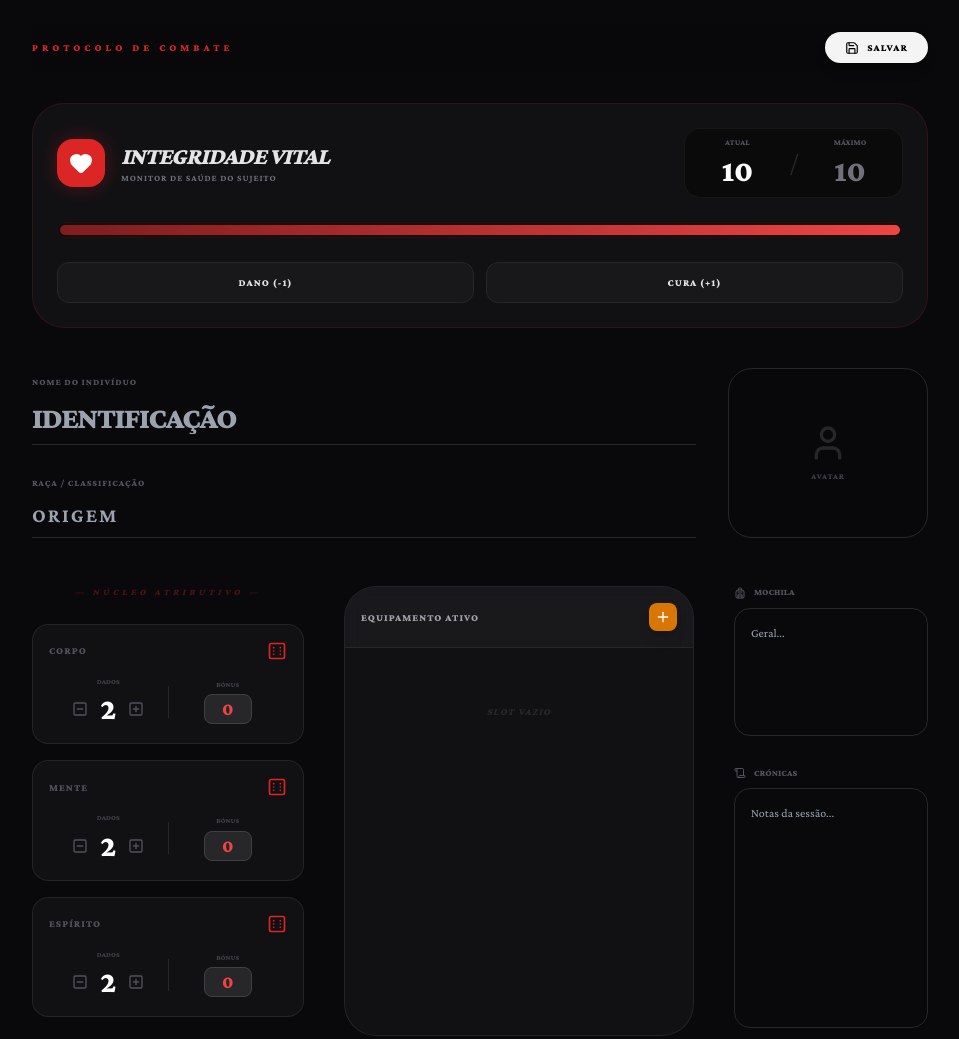
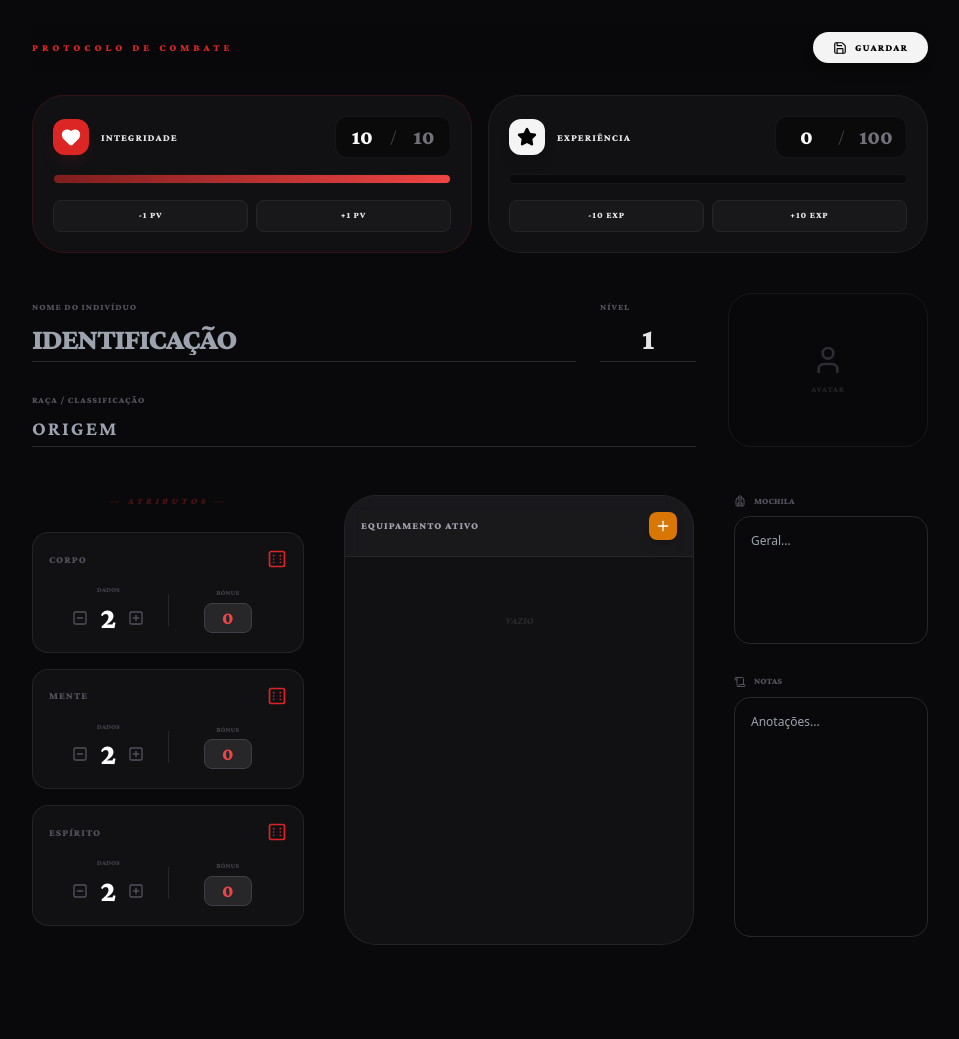
Before and after one commit to brunolpw/3dados-1vida-1rpg, a plain HTML site: page index.html in a window 1280 px wide. Shown: the whole page, without its empty margins (160-1119 px from the left). After the commit the page ends 977 px from the top, so only its background shows below. Drawn offline with nearby package versions, Linux system fonts and the light colour scheme.

Commit message:
Refactor HTML structure and update labels

```diff
--- a/index.html
+++ b/index.html
@@ -7,7 +7,7 @@
     <meta name="description" content="Ficha de RPG d6 - 3 Dados e 1 Vida">
     <title>Ficha RPG d6 PWA</title>
 
-    <!-- PWA Manifest (Inline para manter arquivo único) -->
+    <!-- PWA Manifest (Inline) -->
     <link rel="manifest" id="pwa-manifest">
 
     <!-- Tailwind CSS -->
@@ -39,7 +39,6 @@
             border-radius: 10px;
         }
 
-        /* Estética de Aplicativo */
         .app-card {
             background: rgba(24, 24, 27, 0.6);
             backdrop-filter: blur(10px);
@@ -52,84 +51,105 @@
     <div class="max-w-4xl mx-auto mt-2">
 
         <!-- Header & Controles de APP -->
-        <div class="flex justify-between items-center mb-8 sticky top-0 z-50 bg-[#09090b]/80 py-2 backdrop-blur-md">
+        <div class="flex justify-between items-center mb-6 sticky top-0 z-50 bg-[#09090b]/80 py-2 backdrop-blur-md">
             <div>
                 <h1 class="text-[10px] font-black uppercase tracking-[0.4em] text-red-600">Protocolo de Combate</h1>
             </div>
             <div class="flex items-center gap-3">
-                <span id="save-msg" class="text-[9px] font-bold uppercase text-emerald-500 opacity-0 transition-opacity">Dados Gravados</span>
+                <span id="save-msg" class="text-[9px] font-bold uppercase text-emerald-500 opacity-0 transition-opacity">Ficha Guardada</span>
                 <button onclick="saveSheet()" class="bg-zinc-100 hover:bg-white text-black px-5 py-2 rounded-full text-[10px] font-black uppercase tracking-widest shadow-lg flex items-center gap-2 active:scale-95 transition-all">
-                    <i data-lucide="save" class="w-3.5 h-3.5"></i> Salvar
+                    <i data-lucide="save" class="w-3.5 h-3.5"></i> Guardar
                 </button>
             </div>
         </div>
 
-        <!-- Pontos de Vida (Destaque Superior) -->
-        <section class="app-card rounded-[2rem] p-6 mb-10 border-red-900/30">
-            <div class="flex flex-col md:flex-row justify-between items-center gap-6 mb-6">
-                <div class="flex items-center gap-4">
-                    <div class="p-3 bg-red-600 rounded-2xl shadow-[0_0_20px_rgba(220,38,38,0.3)]">
-                        <i data-lucide="heart" class="text-white fill-current w-6 h-6"></i>
+        <!-- Barras de Status (Vida e EXP) -->
+        <div class="grid grid-cols-1 md:grid-cols-2 gap-4 mb-10">
+            <!-- Vida -->
+            <section class="app-card rounded-[2rem] p-5 border-red-900/30">
+                <div class="flex justify-between items-center mb-4">
+                    <div class="flex items-center gap-3">
+                        <div class="p-2 bg-red-600 rounded-xl shadow-lg shadow-red-900/20">
+                            <i data-lucide="heart" class="text-white fill-current w-5 h-5"></i>
+                        </div>
+                        <span class="text-[10px] font-black uppercase tracking-widest">Integridade</span>
                     </div>
-                    <div>
-                        <h2 class="text-2xl font-black uppercase tracking-tighter italic">Integridade Vital</h2>
-                        <p class="text-[9px] font-bold text-zinc-500 uppercase tracking-widest">Monitor de Saúde do Sujeito</p>
+                    <div class="flex items-center gap-2 bg-black/40 p-1.5 rounded-xl border border-white/5">
+                        <input type="number" id="hp-current" oninput="updateBars()" class="bg-transparent text-xl font-black text-white w-10 text-center outline-none" value="10">
+                        <span class="text-zinc-700">/</span>
+                        <input type="number" id="hp-max" oninput="updateBars()" class="bg-transparent text-xl font-black text-zinc-500 w-10 text-center outline-none" value="10">
                     </div>
                 </div>
+                <div class="relative h-2.5 bg-zinc-950 rounded-full overflow-hidden border border-white/5">
+                    <div id="hp-bar" class="h-full bg-gradient-to-r from-red-900 to-red-500 transition-all duration-700" style="width: 100%"></div>
+                </div>
+                <div class="grid grid-cols-2 gap-2 mt-4">
+                    <button onclick="changeStatus('hp-current', -1)" class="py-2 bg-zinc-900 hover:bg-red-900/20 rounded-lg text-[9px] font-black uppercase tracking-widest border border-zinc-800">-1 PV</button>
+                    <button onclick="changeStatus('hp-current', 1)" class="py-2 bg-zinc-900 hover:bg-emerald-900/20 rounded-lg text-[9px] font-black uppercase tracking-widest border border-zinc-800">+1 PV</button>
+                </div>
+            </section>
 
-                <div class="flex items-center gap-2 bg-black/40 p-2 rounded-2xl border border-white/5 shadow-inner">
-                    <div class="flex flex-col items-center px-4">
-                        <label class="text-[8px] font-black text-zinc-600 uppercase mb-1">Atual</label>
-                        <input type="number" id="hp-current" oninput="updateHP()" class="bg-transparent text-3xl font-black text-white w-14 text-center outline-none focus:text-red-500" value="10">
+            <!-- Experiência -->
+            <section class="app-card rounded-[2rem] p-5 border-zinc-700/30">
+                <div class="flex justify-between items-center mb-4">
+                    <div class="flex items-center gap-3">
+                        <div class="p-2 bg-zinc-100 rounded-xl shadow-lg">
+                            <i data-lucide="star" class="text-black fill-current w-5 h-5"></i>
+                        </div>
+                        <span class="text-[10px] font-black uppercase tracking-widest">Experiência</span>
                     </div>
-                    <div class="text-2xl font-thin text-zinc-800">/</div>
-                    <div class="flex flex-col items-center px-4">
-                        <label class="text-[8px] font-black text-zinc-600 uppercase mb-1">Máximo</label>
-                        <input type="number" id="hp-max" oninput="updateHP()" class="bg-transparent text-3xl font-black text-zinc-500 w-14 text-center outline-none focus:text-white" value="10">
+                    <div class="flex items-center gap-2 bg-black/40 p-1.5 rounded-xl border border-white/5">
+                        <input type="number" id="exp-current" oninput="updateBars()" class="bg-transparent text-xl font-black text-white w-12 text-center outline-none" value="0">
+                        <span class="text-zinc-700">/</span>
+                        <input type="number" id="exp-max" oninput="updateBars()" class="bg-transparent text-xl font-black text-zinc-500 w-12 text-center outline-none" value="100">
                     </div>
                 </div>
-            </div>
+                <div class="relative h-2.5 bg-zinc-950 rounded-full overflow-hidden border border-white/5">
+                    <div id="exp-bar" class="h-full bg-gradient-to-r from-zinc-600 to-zinc-200 transition-all duration-700" style="width: 0%"></div>
+                </div>
+                <div class="grid grid-cols-2 gap-2 mt-4">
+                    <button onclick="changeStatus('exp-current', -10)" class="py-2 bg-zinc-900 rounded-lg text-[9px] font-black uppercase tracking-widest border border-zinc-800">-10 EXP</button>
+                    <button onclick="changeStatus('exp-current', 10)" class="py-2 bg-zinc-900 rounded-lg text-[9px] font-black uppercase tracking-widest border border-zinc-800">+10 EXP</button>
+                </div>
+            </section>
+        </div>
 
-            <div class="relative h-4 bg-zinc-950 rounded-full border border-white/5 p-0.5 overflow-hidden">
-                <div id="hp-bar" class="h-full bg-gradient-to-r from-red-900 to-red-500 rounded-full transition-all duration-700 shadow-[0_0_15px_rgba(220,38,38,0.3)]" style="width: 100%"></div>
-            </div>
-
-            <div class="grid grid-cols-2 gap-3 mt-6">
-                <button onclick="changeHP(-1)" class="py-3 bg-zinc-900 hover:bg-red-900/20 rounded-xl text-[10px] font-black border border-zinc-800 uppercase tracking-widest transition-all">Dano (-1)</button>
-                <button onclick="changeHP(1)" class="py-3 bg-zinc-900 hover:bg-emerald-900/20 rounded-xl text-[10px] font-black border border-zinc-800 uppercase tracking-widest transition-all">Cura (+1)</button>
-            </div>
-        </section>
-
-        <!-- Informação Básica -->
+        <!-- Identificação -->
         <div class="grid grid-cols-1 md:grid-cols-12 gap-8 mb-12">
             <div class="md:col-span-9 space-y-6">
-                <div class="relative border-b border-zinc-800 focus-within:border-red-600 transition-colors">
-                    <label class="text-[9px] font-black text-zinc-600 uppercase tracking-widest">Nome do Indivíduo</label>
-                    <input id="char-name" type="text" class="bg-transparent w-full text-3xl font-black py-2 outline-none uppercase tracking-tighter" placeholder="IDENTIFICAÇÃO">
+                <div class="flex flex-col md:flex-row gap-6">
+                    <div class="flex-1 relative border-b border-zinc-800 focus-within:border-red-600 transition-colors">
+                        <label class="text-[9px] font-black text-zinc-600 uppercase tracking-widest">Nome do Indivíduo</label>
+                        <input id="char-name" type="text" class="bg-transparent w-full text-3xl font-black py-1 outline-none uppercase tracking-tighter" placeholder="IDENTIFICAÇÃO">
+                    </div>
+                    <div class="w-24 relative border-b border-zinc-800 focus-within:border-red-600 transition-colors">
+                        <label class="text-[9px] font-black text-zinc-600 uppercase tracking-widest">Nível</label>
+                        <input id="char-level" type="number" class="bg-transparent w-full text-3xl font-black py-1 outline-none text-center" value="1">
+                    </div>
                 </div>
                 <div class="relative border-b border-zinc-800 focus-within:border-red-600 transition-colors">
                     <label class="text-[9px] font-black text-zinc-600 uppercase tracking-widest">Raça / Classificação</label>
-                    <input id="char-race" type="text" class="bg-transparent w-full text-xl font-bold py-2 outline-none uppercase tracking-widest" placeholder="ORIGEM">
+                    <input id="char-race" type="text" class="bg-transparent w-full text-xl font-bold py-1 outline-none uppercase tracking-widest" placeholder="ORIGEM">
                 </div>
             </div>
-            <div class="md:col-span-3 flex flex-col items-center justify-center border border-zinc-800 rounded-3xl bg-zinc-950/20 p-4">
-                <i data-lucide="user" class="text-zinc-800 w-10 h-10"></i>
-                <span class="text-[8px] font-black text-zinc-700 uppercase mt-2 tracking-widest">Avatar</span>
+            <div class="md:col-span-3 flex flex-col items-center justify-center border border-zinc-800 rounded-3xl bg-zinc-950/20 p-4 opacity-50">
+                <i data-lucide="user" class="text-zinc-600 w-8 h-8"></i>
+                <span class="text-[8px] font-black text-zinc-700 uppercase mt-2 tracking-widest tracking-tighter">Avatar</span>
             </div>
         </div>
 
-        <!-- Main Content -->
+        <!-- Main Grid -->
         <div class="grid grid-cols-1 lg:grid-cols-12 gap-10">
 
             <!-- Atributos -->
             <section class="lg:col-span-4 space-y-6">
-                <h3 class="text-center text-[9px] font-black text-red-700 uppercase tracking-[0.4em] opacity-40 italic">— Núcleo Atributivo —</h3>
+                <h3 class="text-center text-[9px] font-black text-red-700 uppercase tracking-[0.4em] opacity-40 italic">— Atributos —</h3>
                 <div id="attributes-list" class="space-y-4">
-                    <!-- Dinâmico via JS -->
+                    <!-- Dinâmico -->
                 </div>
             </section>
 
-            <!-- Itens Ativos -->
+            <!-- Equipamento -->
             <section class="lg:col-span-5">
                 <div class="app-card rounded-[2rem] overflow-hidden flex flex-col min-h-[450px]">
                     <div class="bg-zinc-800/40 p-4 flex justify-between items-center border-b border-zinc-800">
@@ -148,20 +168,20 @@
             <section class="lg:col-span-3 space-y-6">
                 <div class="space-y-2">
                     <label class="text-[9px] font-black text-zinc-600 uppercase flex items-center gap-2"><i data-lucide="backpack" class="w-3 h-3"></i> Mochila</label>
-                    <textarea id="char-inv" class="w-full bg-zinc-950 border border-zinc-800 rounded-2xl p-4 text-xs h-32 focus:border-red-900 outline-none resize-none transition-all custom-scrollbar" placeholder="Geral..."></textarea>
+                    <textarea id="char-inv" class="w-full bg-zinc-950 border border-zinc-800 rounded-2xl p-4 text-xs h-32 focus:border-red-900 outline-none resize-none font-sans custom-scrollbar" placeholder="Geral..."></textarea>
                 </div>
                 <div class="space-y-2">
-                    <label class="text-[9px] font-black text-zinc-600 uppercase flex items-center gap-2"><i data-lucide="scroll" class="w-3 h-3"></i> Crónicas</label>
-                    <textarea id="char-notes" class="w-full bg-zinc-950 border border-zinc-800 rounded-2xl p-4 text-xs h-60 focus:border-red-900 outline-none resize-none transition-all custom-scrollbar" placeholder="Notas da sessão..."></textarea>
+                    <label class="text-[9px] font-black text-zinc-600 uppercase flex items-center gap-2"><i data-lucide="scroll" class="w-3 h-3"></i> Notas</label>
+                    <textarea id="char-notes" class="w-full bg-zinc-950 border border-zinc-800 rounded-2xl p-4 text-xs h-60 focus:border-red-900 outline-none resize-none font-sans custom-scrollbar" placeholder="Anotações..."></textarea>
                 </div>
             </section>
         </div>
     </div>
 
-    <!-- Modal de Dados -->
+    <!-- Modal de Rolagem -->
     <div id="dice-modal" class="fixed inset-0 bg-black/95 flex items-center justify-center z-[100] p-6 backdrop-blur-xl hidden">
-        <div class="bg-zinc-900 border border-zinc-800 p-10 rounded-[3rem] w-full max-w-sm text-center shadow-2xl animate-in zoom-in duration-300">
-            <h4 id="modal-title" class="text-zinc-500 text-[10px] font-black uppercase tracking-[0.4em] mb-10 italic">Verificando...</h4>
+        <div class="bg-zinc-900 border border-zinc-800 p-10 rounded-[3rem] w-full max-w-sm text-center shadow-2xl">
+            <h4 id="modal-title" class="text-zinc-500 text-[10px] font-black uppercase tracking-[0.4em] mb-10 italic">Verificação</h4>
             <div id="dice-results" class="flex flex-wrap justify-center gap-4 mb-8"></div>
 
             <div class="flex items-center justify-center gap-3 text-zinc-500 font-bold text-[10px] uppercase tracking-widest mb-10">
@@ -171,18 +191,18 @@
             </div>
 
             <div class="mb-12">
-                <p class="text-[9px] font-black text-zinc-600 uppercase tracking-[0.5em] mb-2">Total Consolidado</p>
+                <p class="text-[9px] font-black text-zinc-600 uppercase tracking-[0.5em] mb-2">Total Final</p>
                 <div id="modal-total" class="text-8xl font-black text-white tracking-tighter">0</div>
             </div>
 
-            <button onclick="closeModal()" class="w-full py-5 bg-white text-black font-black uppercase tracking-widest rounded-2xl active:scale-95 transition-all shadow-xl">Confirmar</button>
+            <button onclick="closeModal()" class="w-full py-5 bg-white text-black font-black uppercase tracking-widest rounded-2xl active:scale-95 transition-all">Confirmar</button>
         </div>
     </div>
 
     <script>
-        // --- LOGICA PWA (Inlined Service Worker) ---
+        // --- PWA LOGIC ---
         const swCode = `
-            const CACHE_NAME = 'rpg-v1';
+            const CACHE_NAME = 'rpg-v2';
             self.addEventListener('install', e => {
                 e.waitUntil(caches.open(CACHE_NAME).then(c => c.addAll(['./'])));
             });
@@ -196,7 +216,6 @@
             navigator.serviceWorker.register(swUrl).catch(e => console.error(e));
         }
 
-        // --- MANIFEST PWA ---
         const manifest = {
             "name": "Ficha RPG d6",
             "short_name": "RPG d6",
@@ -209,22 +228,26 @@
         const manifestBlob = new Blob([JSON.stringify(manifest)], {type: 'application/json'});
         document.getElementById('pwa-manifest').setAttribute('href', URL.createObjectURL(manifestBlob));
 
-        // --- DADOS E PERSISTENCIA ---
-        const DB_KEY = 'rpg_pwa_sheet_data';
+        // --- DADOS ---
+        const DB_KEY = 'rpg_pwa_v2_data';
         let sheet = {
-            nome: "", raca: "",
+            nome: "", raca: "", level: 1,
             atributos: {
                 CORPO: { v: 2, b: 0 },
                 MENTE: { v: 2, b: 0 },
                 ESPÍRITO: { v: 2, b: 0 }
             },
             vida: { c: 10, m: 10 },
+            exp: { c: 0, m: 100 },
             itens: [], gear: "", notes: ""
         };
 
         window.onload = () => {
             const saved = localStorage.getItem(DB_KEY);
-            if (saved) sheet = JSON.parse(saved);
+            if (saved) {
+                const parsed = JSON.parse(saved);
+                sheet = { ...sheet, ...parsed };
+            }
             loadUI();
             lucide.createIcons();
         };
@@ -232,8 +255,11 @@
         function saveSheet() {
             sheet.nome = document.getElementById('char-name').value;
             sheet.raca = document.getElementById('char-race').value;
+            sheet.level = parseInt(document.getElementById('char-level').value) || 1;
             sheet.vida.c = parseInt(document.getElementById('hp-current').value) || 0;
             sheet.vida.m = parseInt(document.getElementById('hp-max').value) || 0;
+            sheet.exp.c = parseInt(document.getElementById('exp-current').value) || 0;
+            sheet.exp.m = parseInt(document.getElementById('exp-max').value) || 100;
             sheet.gear = document.getElementById('char-inv').value;
             sheet.notes = document.getElementById('char-notes').value;
 
@@ -247,27 +273,36 @@
         function loadUI() {
             document.getElementById('char-name').value = sheet.nome;
             document.getElementById('char-race').value = sheet.raca;
+            document.getElementById('char-level').value = sheet.level;
             document.getElementById('hp-current').value = sheet.vida.c;
             document.getElementById('hp-max').value = sheet.vida.m;
+            document.getElementById('exp-current').value = sheet.exp.c;
+            document.getElementById('exp-max').value = sheet.exp.m;
             document.getElementById('char-inv').value = sheet.gear;
             document.getElementById('char-notes').value = sheet.notes;
-            updateHP();
+            updateBars();
             renderAttrs();
             renderItems();
         }
 
-        // --- VIDA ---
-        function updateHP() {
-            const c = parseInt(document.getElementById('hp-current').value) || 0;
-            const m = parseInt(document.getElementById('hp-max').value) || 1;
-            const pct = (c / m) * 100;
-            document.getElementById('hp-bar').style.width = Math.min(100, Math.max(0, pct)) + '%';
+        // --- STATUS ---
+        function updateBars() {
+            // Vida
+            const hc = parseInt(document.getElementById('hp-current').value) || 0;
+            const hm = parseInt(document.getElementById('hp-max').value) || 1;
+            document.getElementById('hp-bar').style.width = Math.min(100, Math.max(0, (hc/hm)*100)) + '%';
+
+            // EXP
+            const ec = parseInt(document.getElementById('exp-current').value) || 0;
+            const em = parseInt(document.getElementById('exp-max').value) || 1;
+            document.getElementById('exp-bar').style.width = Math.min(100, Math.max(0, (ec/em)*100)) + '%';
         }
-        function changeHP(d) {
-            const el = document.getElementById('hp-current');
-            const m = parseInt(document.getElementById('hp-max').value) || 1;
-            el.value = Math.max(0, Math.min(m, (parseInt(el.value) || 0) + d));
-            updateHP();
+
+        function changeStatus(id, d) {
+            const el = document.getElementById(id);
+            const val = (parseInt(el.value) || 0) + d;
+            el.value = Math.max(0, val);
+            updateBars();
         }
 
         // --- ATRIBUTOS ---
@@ -279,8 +314,8 @@
                 div.className = 'app-card p-4 rounded-2xl flex flex-col gap-4';
                 div.innerHTML = `
                     <div class="flex justify-between items-center">
-                        <span class="text-[10px] font-black text-zinc-600 tracking-widest">${k}</span>
-                        <button onclick="roll('${k}')" class="text-red-600 hover:scale-110 active:scale-90 transition-transform"><i data-lucide="dice-6" class="w-5 h-5"></i></button>
+                        <span class="text-[10px] font-black text-zinc-600 tracking-widest uppercase">${k}</span>
+                        <button onclick="roll('${k}')" class="text-red-600 transition-transform active:scale-90"><i data-lucide="dice-6" class="w-5 h-5"></i></button>
                     </div>
                     <div class="flex items-center justify-between">
                         <div class="text-center flex-1">
@@ -308,14 +343,14 @@
         // --- ITENS ---
         function renderItems() {
             const cont = document.getElementById('items-list');
-            cont.innerHTML = sheet.itens.length === 0 ? '<p class="text-center py-10 opacity-10 text-[10px] uppercase font-black tracking-widest italic">Slot Vazio</p>' : '';
+            cont.innerHTML = sheet.itens.length === 0 ? '<p class="text-center py-10 opacity-10 text-[10px] uppercase font-black italic">Vazio</p>' : '';
             sheet.itens.forEach((it, i) => {
                 const div = document.createElement('div');
                 div.className = 'bg-black/20 border border-zinc-800 p-4 rounded-2xl group relative';
                 div.innerHTML = `
-                    <input value="${it.n}" onchange="upIt(${i},'n',this.value)" placeholder="NOME DO ITEM" class="bg-transparent w-full text-xs font-black text-white outline-none mb-1">
-                    <input value="${it.e}" onchange="upIt(${i},'e',this.value)" placeholder="EFEITO / DANO" class="bg-transparent w-full text-[9px] text-amber-500 italic outline-none">
-                    <button onclick="remIt(${i})" class="absolute top-2 right-2 opacity-0 group-hover:opacity-100 text-zinc-800 hover:text-red-600 transition-opacity"><i data-lucide="x" class="w-3 h-3"></i></button>
+                    <input value="${it.n}" onchange="upIt(${i},'n',this.value)" placeholder="ITEM" class="bg-transparent w-full text-xs font-black text-white outline-none mb-1">
+                    <input value="${it.e}" onchange="upIt(${i},'e',this.value)" placeholder="EFEITO" class="bg-transparent w-full text-[9px] text-amber-500 italic outline-none">
+                    <button onclick="remIt(${i})" class="absolute top-2 right-2 opacity-0 group-hover:opacity-100 text-zinc-800 hover:text-red-600"><i data-lucide="x" class="w-3 h-3"></i></button>
                 `;
                 cont.appendChild(div);
             });
@@ -332,7 +367,7 @@
             for(let i=0; i<at.v; i++) res.push(Math.floor(Math.random() * 6) + 1);
             const sum = res.reduce((a, b) => a + b, 0);
 
-            document.getElementById('modal-title').innerText = `VERIFICAÇÃO: ${k}`;
+            document.getElementById('modal-title').innerText = `INVESTIGAÇÃO: ${k}`;
             document.getElementById('modal-sum').innerText = sum;
             document.getElementById('modal-bonus').innerText = at.b;
             document.getElementById('modal-total').innerText = sum + at.b;
```
